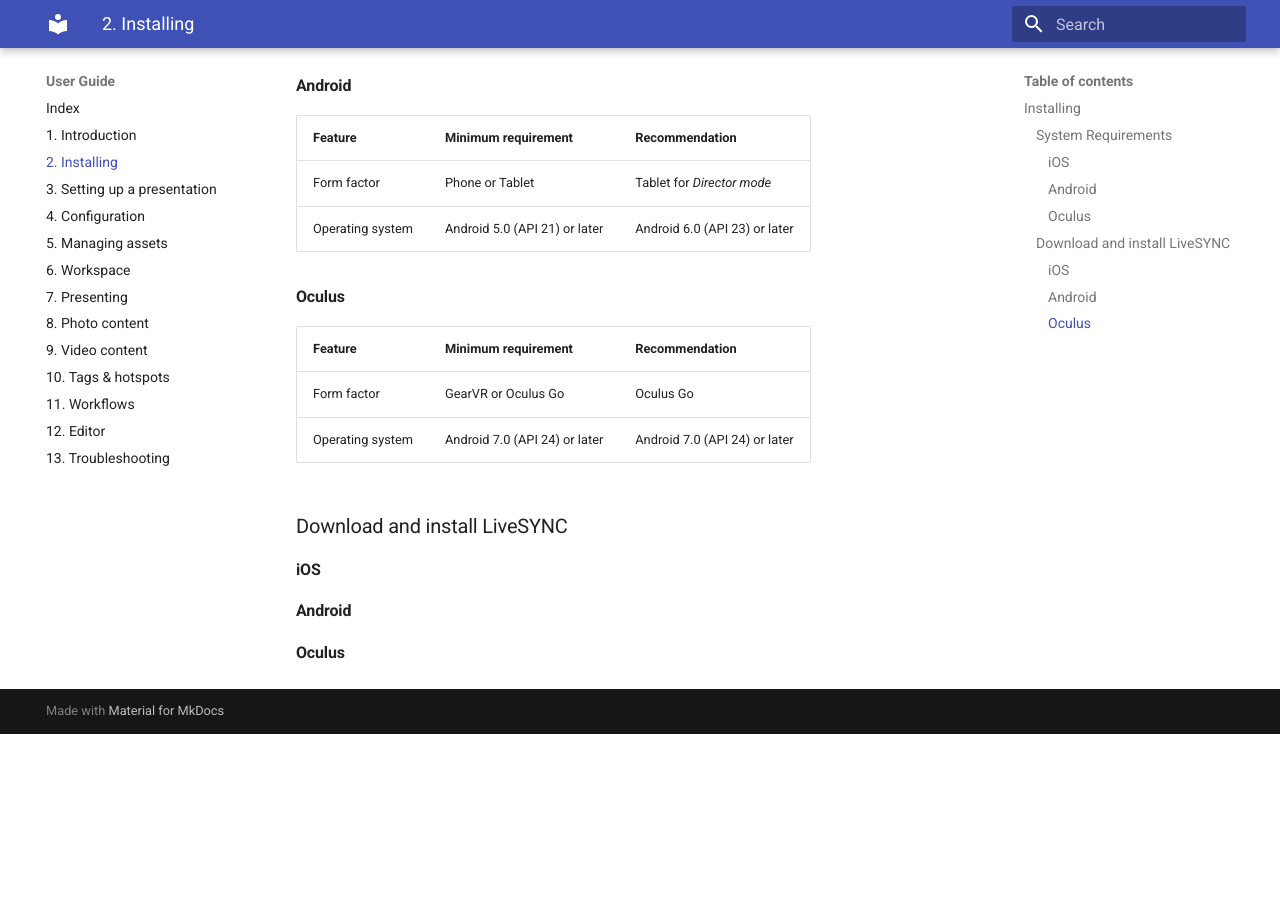
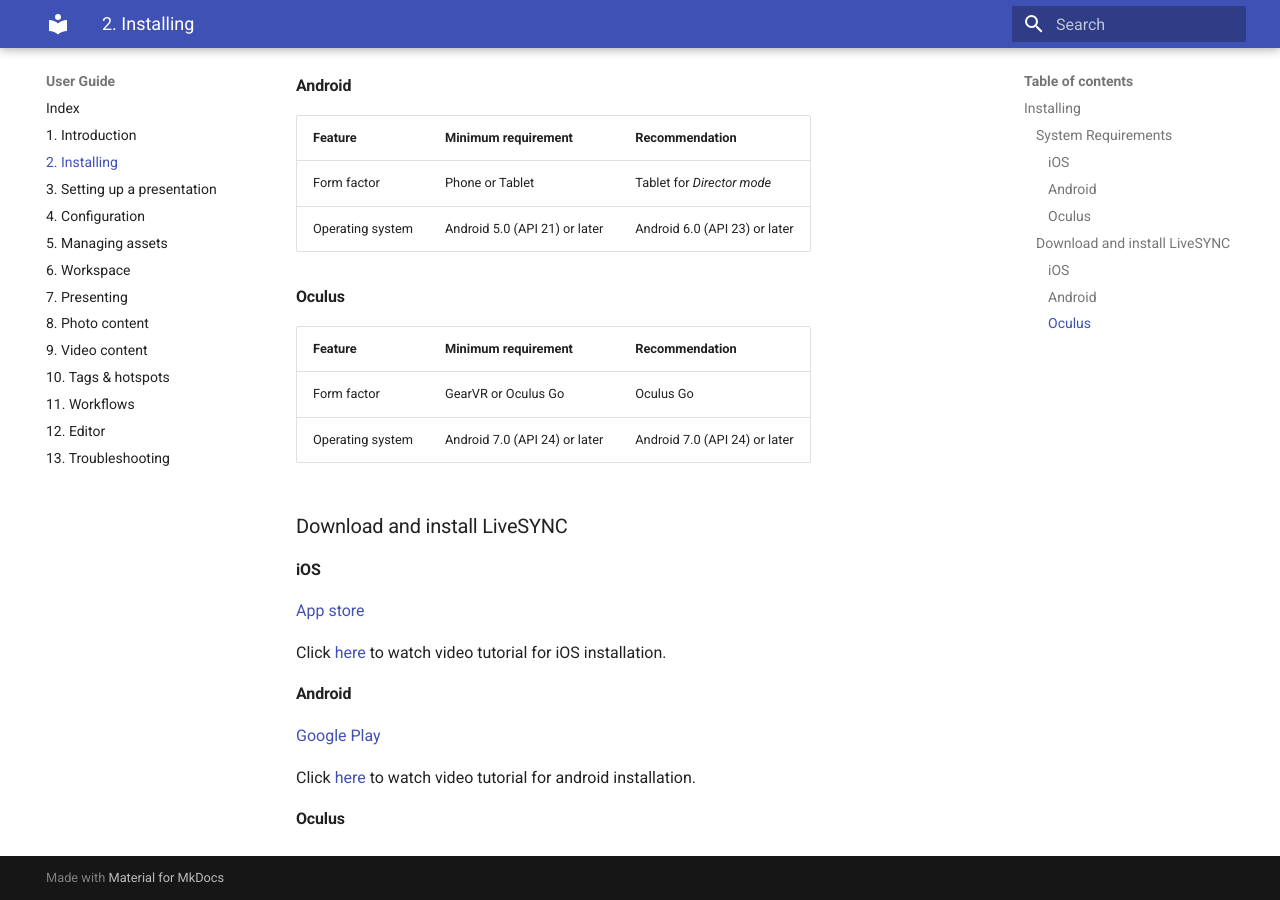
Before and after one commit to FinweLtd/doc-livesync-all, an MkDocs documentation site: the page built from docs/user_guide/installing.md, in a window 1280 px wide and 900 px high, scrolled down 529 px. Built offline with MkDocs 1.6.1 and Material for MkDocs 9.7.7, drawn with Linux system fonts in a browser that asks for light colours; before the commit the page ends 1263 px from its top, so only the background shows below that.

Commit message:
user_guide/installing: urls for App store, Google Play, video tutorials for installing liveSYNC on andorid and iOS devices is now added to the page.

```diff
--- a/docs/user_guide/installing.md
+++ b/docs/user_guide/installing.md
@@ -29,8 +29,13 @@
 
 #### iOS ####
 
+[App store](https://itunes.apple.com/us/app/livesync-presentation-solution/id1202200449?mt=8)
 
+Click [here](https://vimeo.com/221436477) to watch video tutorial for iOS installation.
 #### Android ####
 
+[Google Play ](https://play.google.com/store/apps/details?id=fi.finwe.livesync.player.android&hl=en)
+
+Click [here](https://vimeo.com/221453486) to watch video tutorial for android installation.
 
 #### Oculus ####
```
